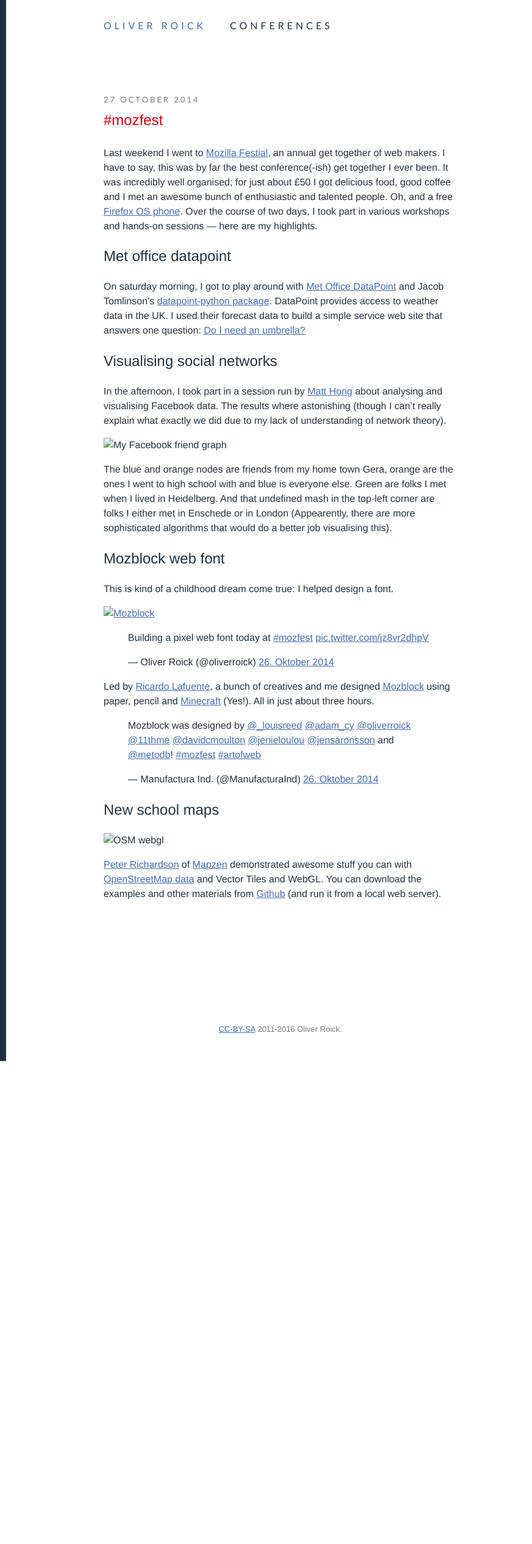
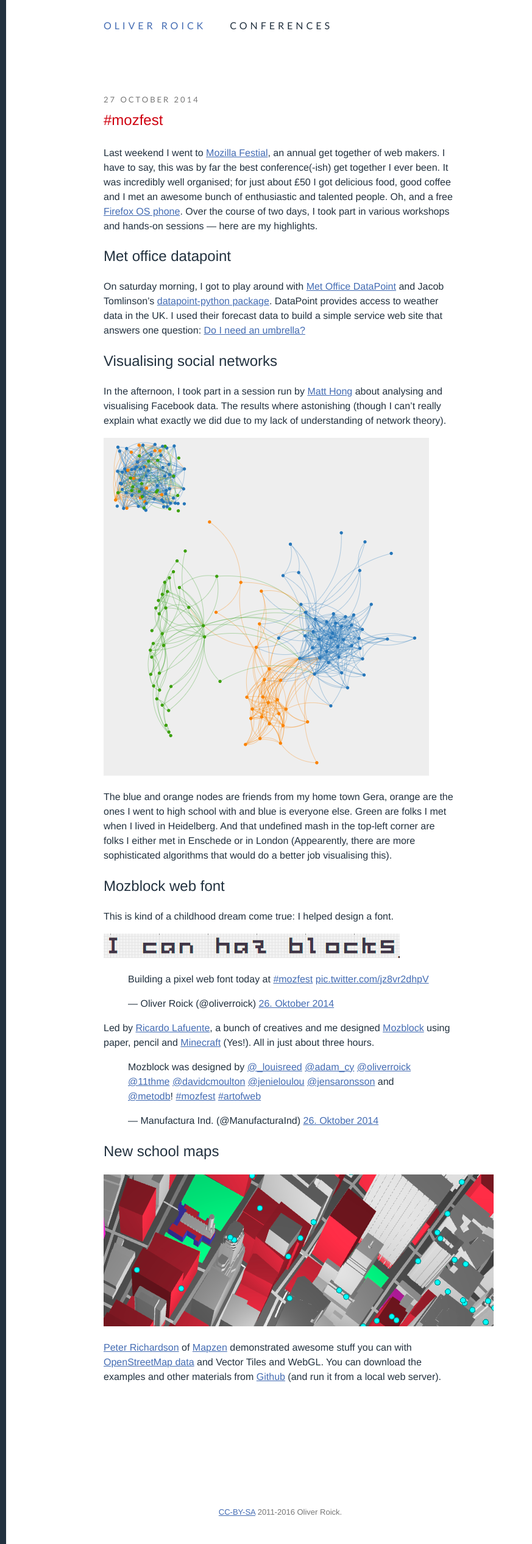
Before and after one commit to oliverroick/oliverroick.net, a Jekyll site: the page built from _posts/2014-10-27-mozfest.md, in a window 1280 px wide. Shown: the whole page at 61% size, without its empty margins (0-873 px from the left). Built offline with Jekyll 4.4.1, drawn with Linux system fonts in a browser that asks for light colours; comment, search, counter and statistics services are not loaded; before the commit the page ends 1740 px from its top, so only the background shows below that.

Commit message:
Fix image paths

```diff
--- a/_posts/2014-10-27-mozfest.md
+++ b/_posts/2014-10-27-mozfest.md
@@ -18,7 +18,7 @@ On saturday morning, I got to play around with [Met Office DataPoint](http://www
 
 In the afternoon, I took part in a session run by [Matt Hong](https://twitter.com/AllGoneMattHong) about analysing and visualising Facebook data.  The results where astonishing (though I can’t really explain what exactly we did due to my lack of understanding of network theory).
 
-![My Facebook friend graph](/build/img/mozfest_facebook.png)
+![My Facebook friend graph](/img/mozfest_facebook.png)
 
 The blue and orange nodes are friends from my home town Gera, orange are the ones I went to high school with and blue is everyone else. Green are folks I met when I lived in Heidelberg. And that undefined mash in the top-left corner are folks I either met in Enschede or in London (Appearently, there are more sophisticated algorithms that would do a better job visualising this).
 
@@ -26,7 +26,7 @@ The blue and orange nodes are friends from my home town Gera, orange are the one
 
 This is kind of a childhood dream come true: I helped design a font.
 
-[![Mozblock](/build/img/mozblock.png)](http://manufacturaindependente.com/blocktype/)
+[![Mozblock](/img/mozblock.png)](http://manufacturaindependente.com/blocktype/)
 
 <div class="twitter">
 <blockquote class="twitter-tweet" lang="de"><p>Building a pixel web font today at <a href="https://twitter.com/hashtag/mozfest?src=hash">#mozfest</a> <a href="http://t.co/jz8vr2dhpV">pic.twitter.com/jz8vr2dhpV</a></p>&mdash; Oliver Roick (@oliverroick) <a href="https://twitter.com/oliverroick/status/526369683197677568">26. Oktober 2014</a></blockquote>
@@ -42,6 +42,6 @@ Led by [Ricardo Lafuente](https://twitter.com/rlaf), a bunch of creatives and me
 
 ## New school maps
 
-![OSM webgl](/build/img/osm_webgl.png)
+![OSM webgl](/img/osm_webgl.png)
 
 [Peter Richardson](https://twitter.com/mxxtxr) of [Mapzen](https://mapzen.com/) demonstrated awesome stuff you can with [OpenStreetMap data](http://osm.org) and Vector Tiles and WebGL.  You can download the examples and other materials from [Github](https://github.com/tangrams/osm-webgl-demos) (and run it from a local web server).
```
Also changed, not shown: _posts/2015-04-22-leaflet-deflate.md (+1 -1 lines).
